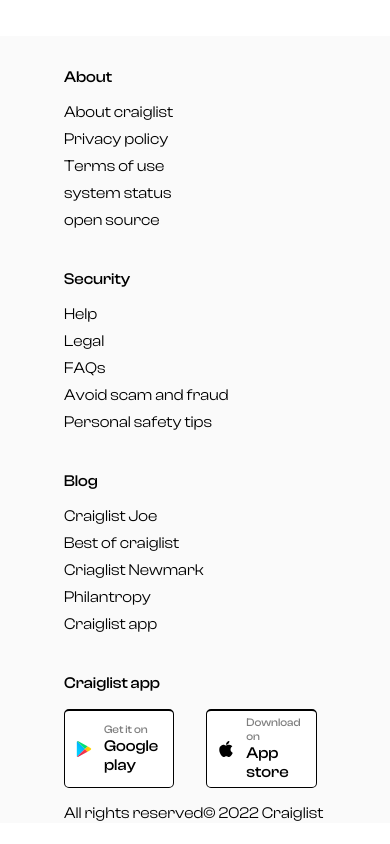
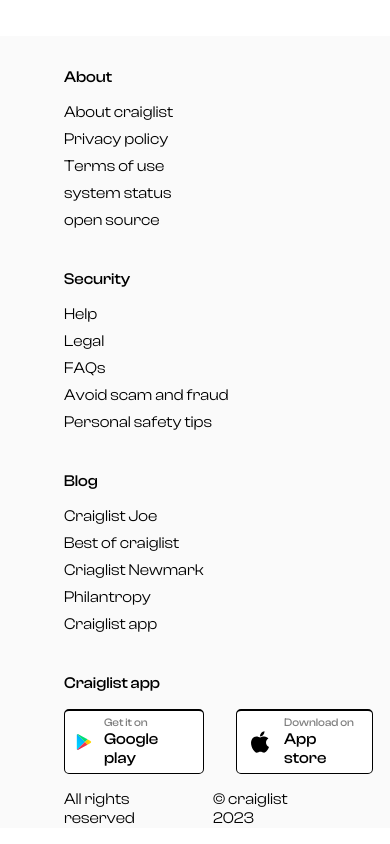
Before and after one commit to 6amson/Craiglist, a React (Create React App) app: page / in a window 390 px wide. Shown: the part 6376-7220 px from the top of the page. Built offline with nearby package versions, Linux system fonts and the light colour scheme.

Commit message:
footer done i hope

```diff
--- a/src/components/footer/Footer.jsx
+++ b/src/components/footer/Footer.jsx
@@ -44,10 +44,10 @@
                     </div>
                 </div>
 
-                <div  className='footerDivSec'>
+                <div className='footerDivSec'>
                     <p>Craiglist app</p>
                     <div className='footerDivSec1'>
-                        <div className='sixthDiv1b footerDicSec2'>
+                        <div className='footerDicSec2'>
                             <div className='footerDicSec1ba'>
                                 <div className='sixthDiv1baPhoto'><img src={google} /></div>
                                 <div>
@@ -65,9 +65,16 @@
                             </div>
                         </div>
 
+                        <div className='footerDicSec1bc'>
+                            <div>
+                                All rights reserved
+                            </div>
+                            <div>
+                            &copy; craiglist 2023
+                            </div>
+                        </div>
+
                         <div>
-                            <span>All rights reserved</span>
-                            <span>&#169; 2022 Craiglist</span>
                         </div>
                     </div>
                 </div>
--- a/src/components/footer/footer.scss
+++ b/src/components/footer/footer.scss
@@ -45,6 +45,8 @@
 
 .footerDicSec2{
     margin-top: 16px;
+    display: flex;
+    margin-bottom: 16px;
 }
 
 
@@ -55,6 +57,13 @@
 
 }
 
+.footerDicSec1bc{
+     display: flex;
+
+     div:first-child{
+        margin-right: $Mspacing;
+     }
+}
 
 .footerDicSec1ba, .footerDicSec1bb{
     cursor: pointer;
@@ -101,18 +110,24 @@
 /********************MEDIA QUERIES************************************/
 
 @media (max-width: 856px){
+    .footerDicSec2{
+        width: 130%;
+    }
+
     .footerDicSec1ba, .footerDicSec1bb{
-        z-index: 10;
+
         border-radius: 5px;
         margin-right: $spacing;
         padding: 5px 15px 5px 15px ;
 
+        .sixthDiv1baPhoto{
             img:first-child{
                 width: 1.5rem;
                 height: 1.5rem;
                 position: relative;
                 left: -8px;
                 margin-top: 4px;
+            }
         }
 
         div:nth-child(2){
@@ -123,7 +138,7 @@
 
             p:nth-child(2){
                 font-size: 1rem;
-                color: black;
+                color: rgb(0, 0, 0);
                 font-weight: 500;
             }
         }
```
Lines whose indentation alone changed are shown as unchanged.
